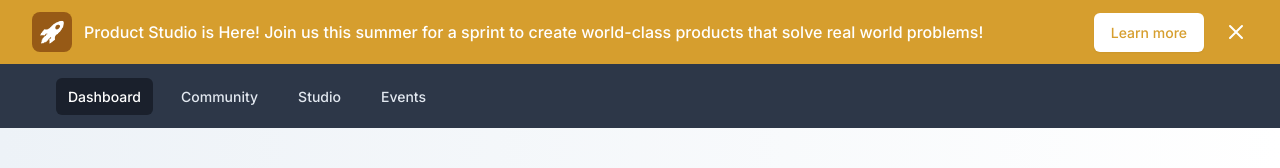
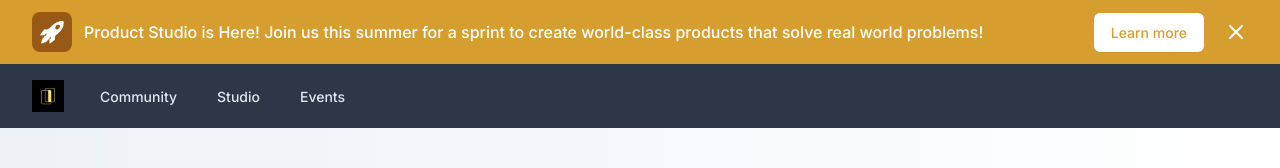
Before and after one commit to V1Michigan/v1, a Next.js app: page / in a window 1280 px wide. Shown: the top 168 px of the page. Built offline with nearby package versions, Linux system fonts and the light colour scheme.

Commit message:
added placeholder icon, needs to be changed

```diff
--- a/components/navbar.js
+++ b/components/navbar.js
@@ -4,7 +4,7 @@ import { Disclosure, Menu, Transition } from '@headlessui/react'
 import { BellIcon, MenuIcon, XIcon } from '@heroicons/react/outline'
 
 const navigation = [
-    { name: 'Dashboard', href: '#', current: true },
+    // { name: 'V1 @ Michigan', href: '#', current: true },
     { name: 'Community', href: 'https://v1michigan.com/community', current: false },
     { name: 'Studio', href: 'https://studio.v1michigan.com', current: false },
     { name: 'Events', href: '#', current: false },
@@ -36,7 +36,12 @@ export default function NavbarBuilder() {
                                 <div className="flex-shrink-0 flex items-center">
                                     <img
                                         className="block lg:hidden h-8 w-auto"
-                                        src="apple-touch-icon.png"
+                                        src="/apple-touch-icon.png"
+                                        alt="Workflow"
+                                    />
+                                    <img
+                                        className="hidden lg:block h-8 w-auto"
+                                        src="/apple-touch-icon.png"
                                         alt="Workflow"
                                     />
                                 </div>
```
